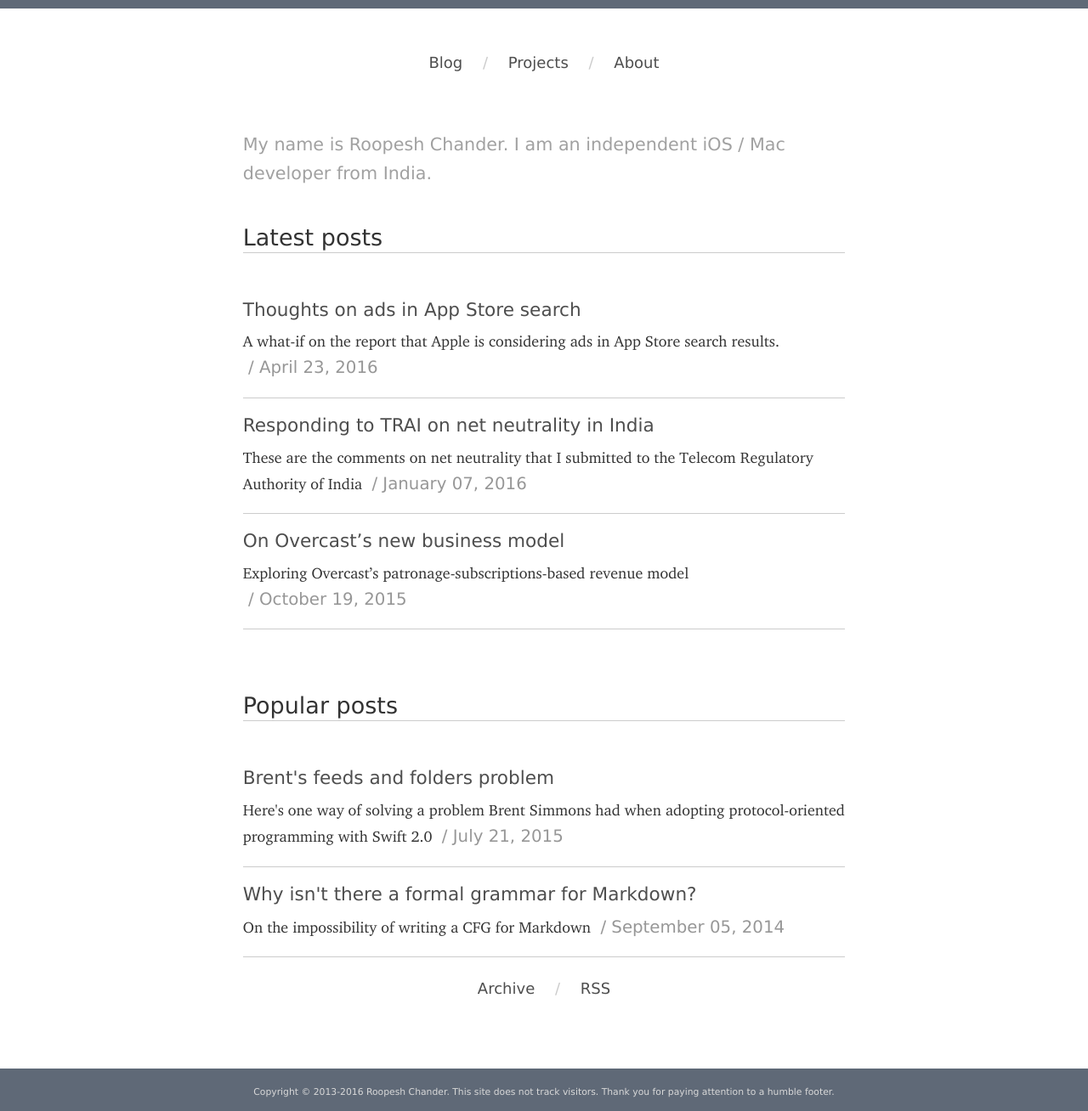
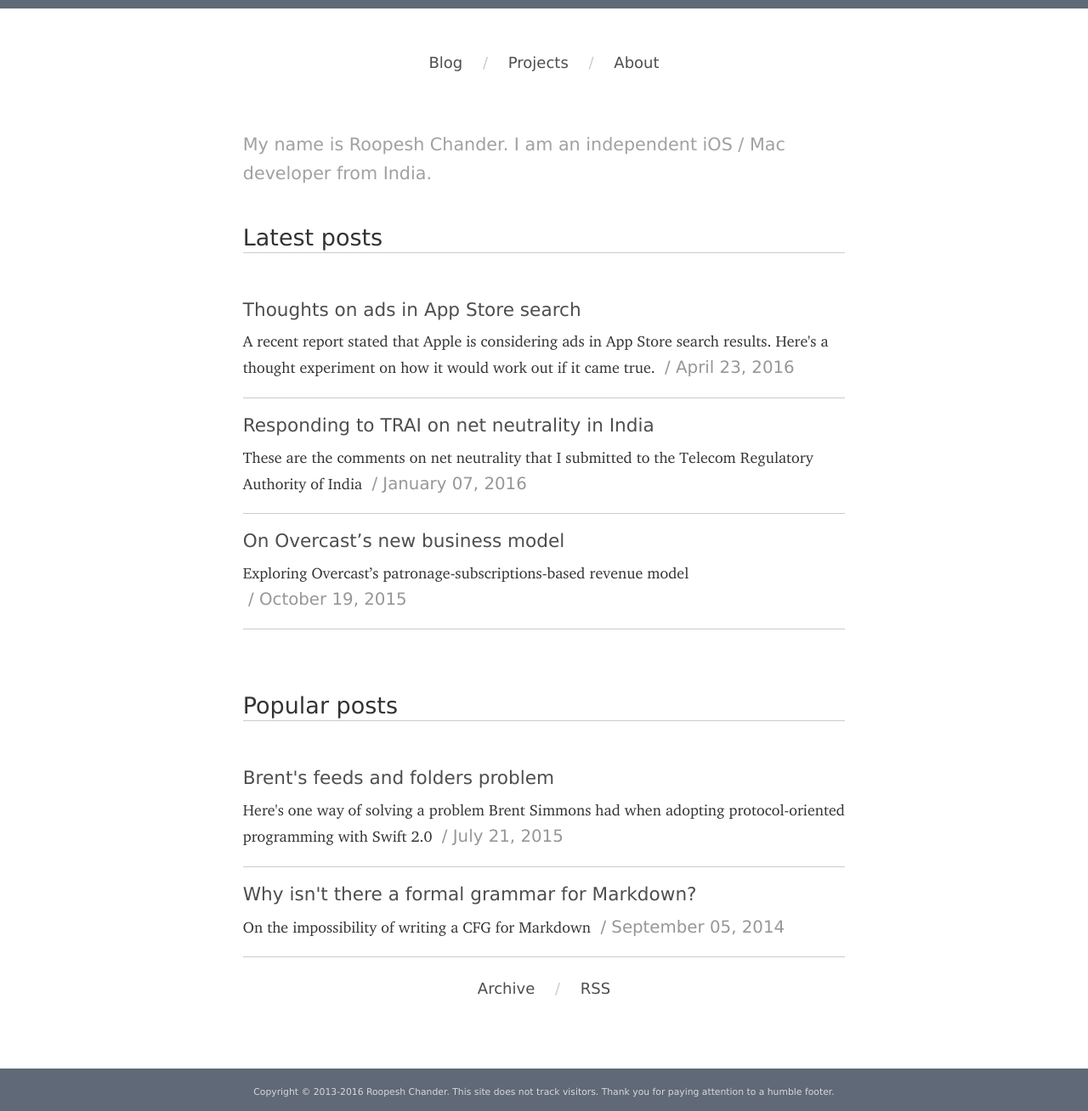
Before and after one commit to roop/roop.github.io, a Jekyll site: the page built from index.md, in a window 1280 px wide. Shown: the whole page at 85% size. Built offline with Jekyll 4.4.1, drawn with Linux system fonts in a browser that asks for light colours; some web fonts are replaced.

Commit message:
Change description for last post

```diff
--- a/_posts/2016-04-23-ads-in-app-store-search.md
+++ b/_posts/2016-04-23-ads-in-app-store-search.md
@@ -1,7 +1,7 @@
 ---
 layout: post
 title: "Thoughts on ads in App Store search"
-description: "A what-if on the report that Apple is considering ads in App Store search results."
+description: "A recent report stated that Apple is considering ads in App Store search results. Here's a thought experiment on how it would work out if it came true."
 tagline: ""
 category: posts
 ---
```
